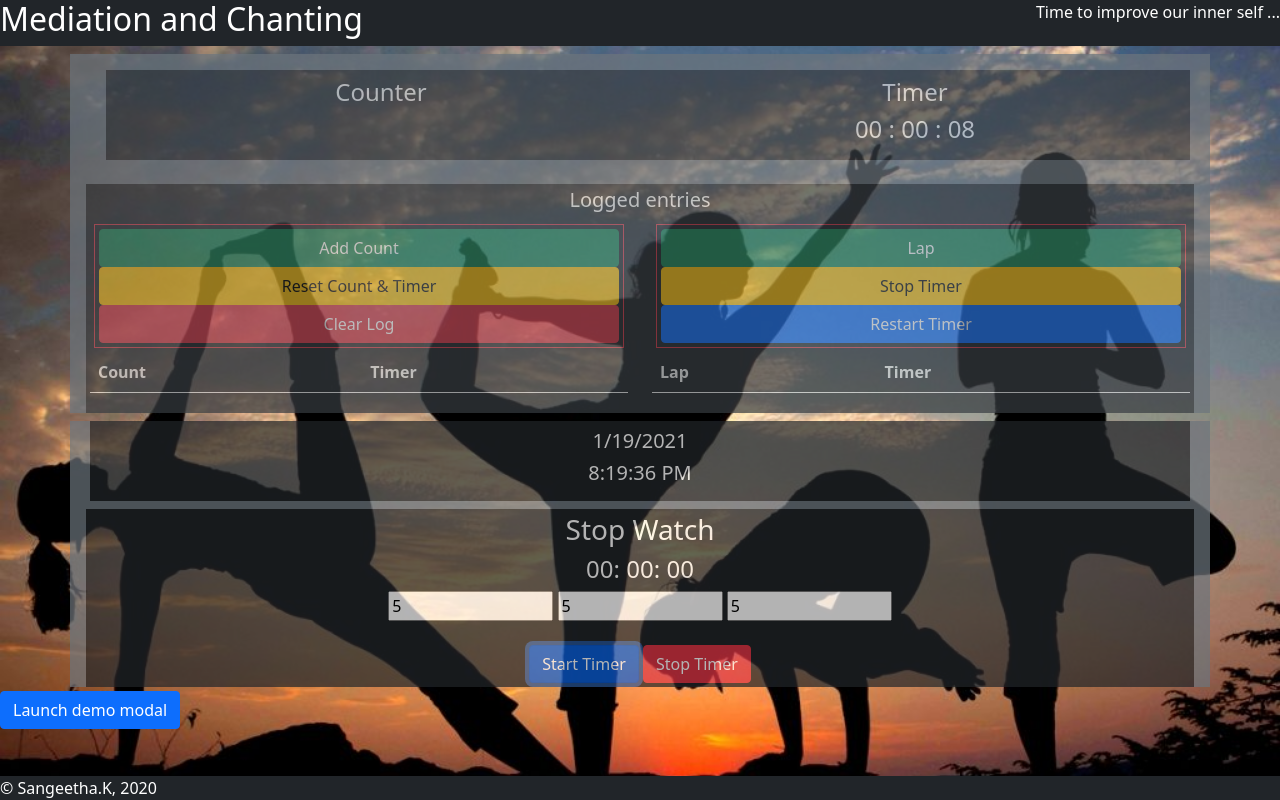
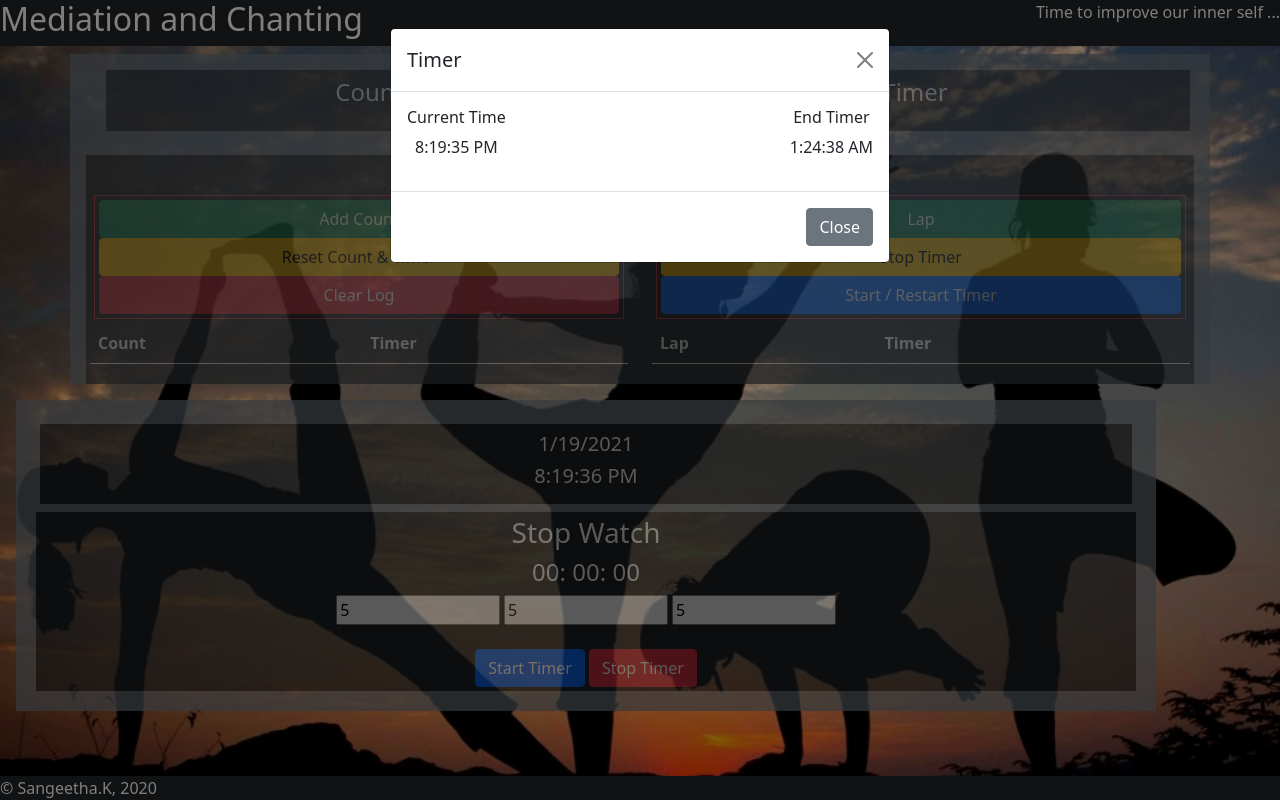
Before and after one commit to Sanganu/tutoringHTMLCSS, a plain HTML site: page index.html in a window 1280 px wide. Both pictures are taken after typing "5", "5", "5" into the empty fields and a click on the button "Start Timer". Drawn offline with nearby package versions, Linux system fonts and the light colour scheme.

Commit message:
Changes and add timer with modal

```diff
--- a/assets/script.js
+++ b/assets/script.js
@@ -1,4 +1,8 @@
-let clockStart = setInterval(displayCount, 1000)
+// Global Variables
+
+//This can be uncommented if you want the timer running on page load
+// let clockStart = setInterval(displayCount, 1000)
+let clockStart;
 let countHTML = document.getElementById("count");
 let test1HTML = document.getElementById("test1");
 let test2HTML = document.getElementById("test2");
@@ -17,6 +21,9 @@ let secondtimerCountHTML = document.getElementById("secondtimercount");
 let minutetimerCountHTML = document.getElementById("minutetimercount");
 let hourtimerCountHTML = document.getElementById("hourtimercount");
 let stopWatchDisplay = document.getElementById("stopwatchdisplay");
+let modalHTML = document.querySelectorAll(".stopTimer")
+
+
 let totalseconds = 0;
 let minuteObject = 0;
 let minute = 0;
@@ -29,6 +36,7 @@ let sec = 0;
 let hr = 0;
 let lap = 0;
 let stopWatchCount = 0;
+let stopWatchTimer;
 let d1;
 let d2;
 
@@ -101,7 +109,7 @@ function saveToLocalStorage() {
         reps: counter,
         timer: `${dhours} : ${dmins} : ${dsecs}`
     })
-    console.log("Log", performance)
+    // console.log("Log", performance)
     localStorage.setItem("performance", JSON.stringify(performance));
     counter = 0;
     timer = 0;
@@ -111,10 +119,10 @@ function saveToLocalStorage() {
 function retriveLocalStorage() {
     let performance = JSON.parse(localStorage.getItem("performance")) || []
     let htmlString = ""
-    for (let i =0; i<performance.length; i++) {
+    for (let i = 0; i < performance.length; i++) {
         htmlString = htmlString + `<tr><td>${performance[i].reps}</td><td>${performance[i].timer}</td></tr>`
     }
-    console.log(htmlString)
+    // console.log(htmlString)
     perfHTML.innerHTML = htmlString
 }
 
@@ -143,8 +151,9 @@ clearLogHTML.addEventListener("click", function () {
 
 
 restartHTML.addEventListener("click", function () {
-    timer =0;
-    clearInterval(clockStart)
+    timer = 0;
+    if (clockStart) clearInterval(clockStart)
+    // console.log("Start/restart")
     clockStart = setInterval(displayCount, 1000)
 })
 
@@ -183,59 +192,75 @@ function saveLapDisplay() {
     let lapLog = JSON.parse(localStorage.getItem("lapLog")) || []
     let htmlString = ""
 
-    for(let i=0;i<lapLog.length;i++)
-    {
-       htmlString = htmlString + `<tr><td>${lapLog[i].lap}</td><td>${lapLog[i].timer}</td></tr>`
+    for (let i = 0; i < lapLog.length; i++) {
+        htmlString = htmlString + `<tr><td>${lapLog[i].lap}</td><td>${lapLog[i].timer}</td></tr>`
     }
-    console.log(htmlString)
+    // console.log(htmlString)
     lapDispHTML.innerHTML = htmlString
 }
 
-startWatchHTML.addEventListener("submit",function(event){
+startWatchHTML.addEventListener("submit", function (event) {
     event.preventDefault()
-    minute= parseInt(minutetimerCountHTML.value) || 0;
-    second= parseInt(secondtimerCountHTML.value )|| 0;
-    hour=parseInt(hourtimerCountHTML.value) || 0;
-     d1 = new Date();
-     d2 = new Date(d1);
+    minute = parseInt(minutetimerCountHTML.value) || 0;
+    second = parseInt(secondtimerCountHTML.value) || 0;
+    hour = parseInt(hourtimerCountHTML.value) || 0;
+    d1 = new Date();
+    d2 = new Date(d1);
     d2.setSeconds(d1.getSeconds() + second)
     d2.setMinutes(d1.getMinutes() + minute)
     d2.setHours(d1.getHours() + hour)
 
-    console.log(d1,d2,minute,second,hour)
+    // console.log(d1,d2,minute,second,hour)
+    $("#Modal").modal("show")
+    modalHTML[0].textContent = d1.toLocaleTimeString()
+    modalHTML[1].textContent = d2.toLocaleTimeString()
+    clearInterval(stopWatchTimer)
+    stopWatchTimer = setInterval(displayStopWatch, 1000)
+
 })
 
+function displayStopWatch() {
+    // console.log(d1,d2);
+    d1 = new Date();
+    modalHTML[0].textContent = d1.toLocaleTimeString()
 
-function displayMinute(){
+    if (d1 >= d2) {
+        clearInterval(stopWatchTimer)
+        $("#Modal").modal("close")
+    }
+}
+
+
+function displayMinute() {
     document.getElementById("minute").innerText = minute;
-    if (minute === 0){
+    if (minute === 0) {
         alert("Timer Done")
         clearInterval(minuteObject)
     }
-    else{
+    else {
         minute--
     }
 
 }
 
-function today(){
+function today() {
     let now = document.getElementsByClassName("now")
     let day = new Date()
     now[0].textContent = day.toLocaleDateString();
     now[1].textContent = day.toLocaleTimeString()
 }
 
-stopWatchHTML.addEventListener("click",function(){
-    if (d1 === d2){
+stopWatchHTML.addEventListener("click", function () {
+    if (d1 === d2) {
         alert("Timer done!!!");
-        d1 =""
-        d2 =""
+        d1 = ""
+        d2 = ""
     }
 })
 
 saveLapDisplay()
 retriveLocalStorage()
-let currentDay = setInterval(today,1000);
+let currentDay = setInterval(today, 1000);
 
 
 //  d1 = new Date ()
--- a/index.html
+++ b/index.html
@@ -67,7 +67,7 @@
 
                         <button class="btn btn-success" id="logentry">Lap</button>
                         <button class="btn btn-warning" id="stoptimer">Stop Timer</button>
-                        <button class="btn btn-primary" id="restarttimer">Restart Timer</button>
+                        <button class="btn btn-primary" id="restarttimer">Start / Restart Timer</button>
 
                     </section>
 
@@ -87,7 +87,7 @@
         </main>
 
     </main>
-    <main class="container bg-secondary text-center">
+    <main class="container bg-secondary text-center p-3 m-3">
             <section class="box row bg-dark text-center text-white m-2 p-2 d-flex justify-content-center">
                     <h5 class="now"></h5>
                     <h5 class="now"></h6>
@@ -115,24 +115,31 @@
         </article>
     </main>
     </main>
-    <button type="button" class="btn btn-primary" data-bs-toggle="modal" data-bs-target="#exampleModal">
-            Launch demo modal
-          </button>
 
           <!-- Modal -->
-          <div class="modal fade" id="Modal" tabindex="-1" aria-labelledby="exampleModalLabel" aria-hidden="true">
+          <div class="modal text-center" id="Modal" tabindex="-1">
             <div class="modal-dialog">
               <div class="modal-content">
+
                 <div class="modal-header">
-                  <h5 class="modal-title" id="exampleModalLabel">Modal title</h5>
+                  <h5 class="modal-title text-center" id="exampleModalLabel">Timer</h5>
                   <button type="button" class="btn-close" data-bs-dismiss="modal" aria-label="Close"></button>
                 </div>
-                <div class="modal-body">
-                  ...
+                <div class="modal-body d-flex justify-content-between">
+                    <section>
+                            <h6>Current Time</h6>
+                            <p class="stopTimer"></p>
+                    </section>
+                    <section>
+                        <h6>End Timer</h6>
+                            <p class="stopTimer"></p>
+                    </section>
+
+
                 </div>
                 <div class="modal-footer">
                   <button type="button" class="btn btn-secondary" data-bs-dismiss="modal">Close</button>
-                  <button type="button" class="btn btn-primary">Save changes</button>
+
                 </div>
               </div>
             </div>
@@ -140,9 +147,14 @@
     <footer class="bg-dark text-white">
         &copy; Sangeetha.K, 2020
     </footer>
+    <!-- The following 2 links are Bootstrap -->
     <script src="https://cdn.jsdelivr.net/npm/bootstrap@5.0.0-beta1/dist/js/bootstrap.bundle.min.js" integrity="sha384-ygbV9kiqUc6oa4msXn9868pTtWMgiQaeYH7/t7LECLbyPA2x65Kgf80OJFdroafW"
         crossorigin="anonymous"></script>
-        <script src="https://cdnjs.cloudflare.com/ajax/libs/moment.js/2.24.0/moment.min.js"></script>
+        <script
+  src="https://code.jquery.com/jquery-3.5.1.js"
+  integrity="sha256-QWo7LDvxbWT2tbbQ97B53yJnYU3WhH/C8ycbRAkjPDc="
+  crossorigin="anonymous"></script>
+
     <script src="./assets/script.js"></script>
 </body>
 
```
